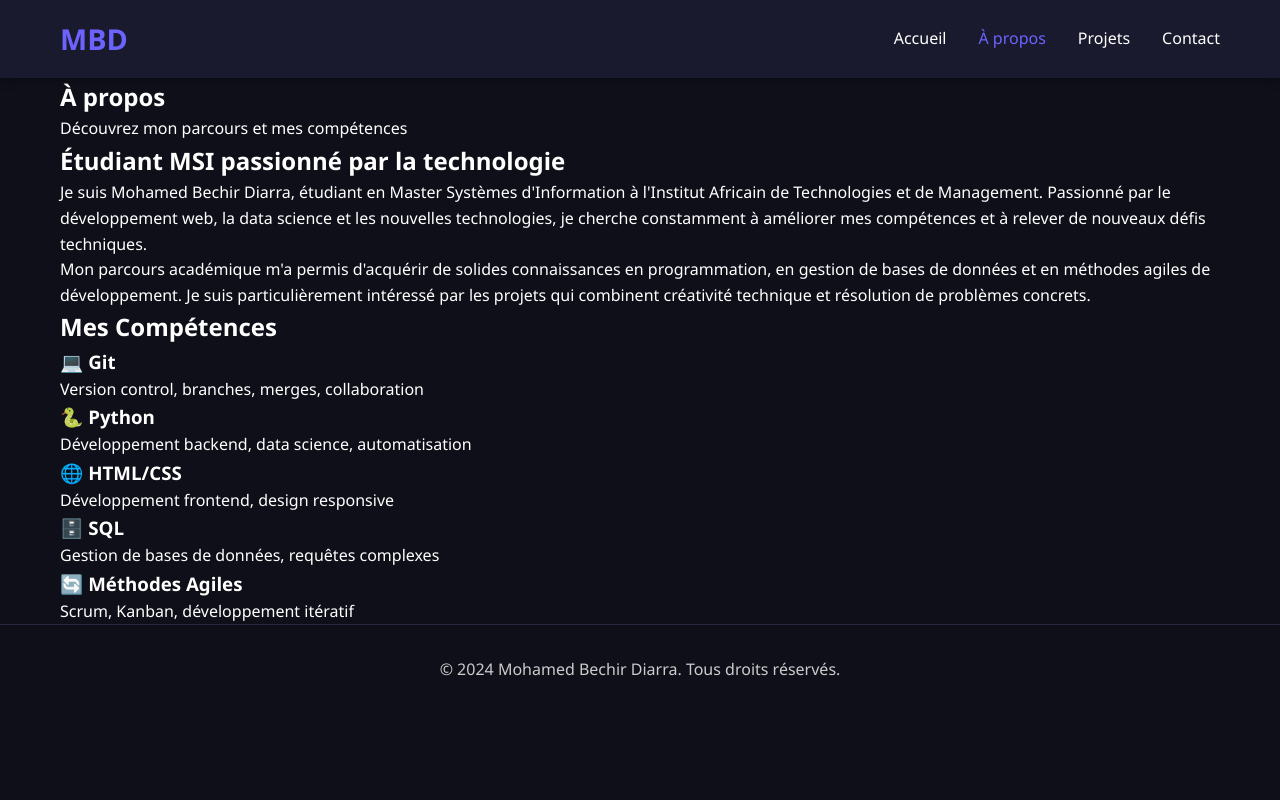
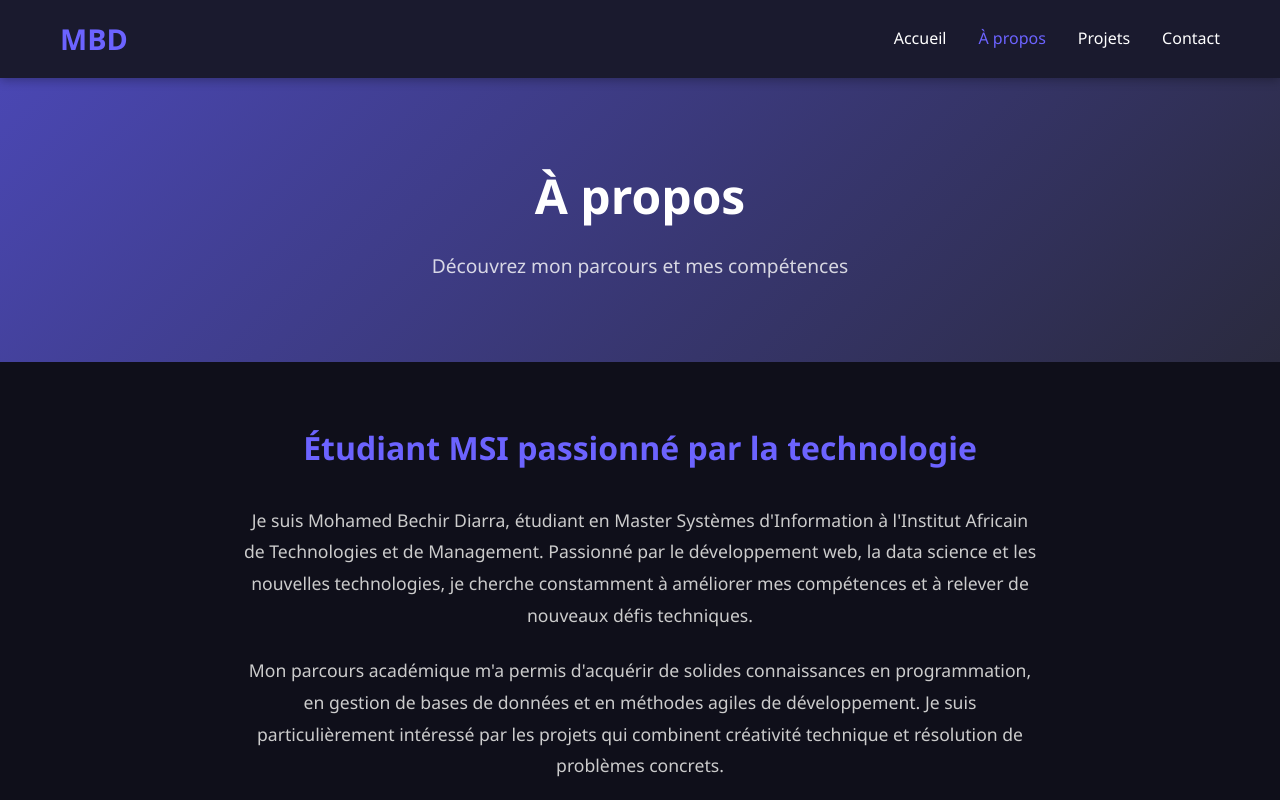
Before and after one commit to bech-code/Examengit, a plain HTML site: page about.html in a window 1280 px wide. Shown: the top 800 px of the page. Drawn offline with Linux system fonts and the light colour scheme.

Commit message:
Consigne2 - Mise à jour style.css avec styles page A propos

```diff
--- a/style.css
+++ b/style.css
@@ -160,6 +160,95 @@ body {
     border-top: 1px solid #2a2a3e;
 }
 
+/* Page Header */
+.page-header {
+    background: linear-gradient(135deg, #4a47b3 0%, #2a2a3e 100%);
+    padding: 80px 0;
+    text-align: center;
+    color: #ffffff;
+}
+
+.page-header h1 {
+    font-size: 3rem;
+    margin-bottom: 1rem;
+    font-weight: 700;
+}
+
+.page-header p {
+    font-size: 1.2rem;
+    opacity: 0.8;
+}
+
+/* About Content */
+.about-content {
+    padding: 60px 0;
+    background-color: #0f0f1a;
+}
+
+.about-text {
+    max-width: 800px;
+    margin: 0 auto 4rem;
+    text-align: center;
+}
+
+.about-text h2 {
+    color: #6c63ff;
+    font-size: 2rem;
+    margin-bottom: 2rem;
+}
+
+.about-text p {
+    color: #cccccc;
+    font-size: 1.1rem;
+    line-height: 1.8;
+    margin-bottom: 1.5rem;
+}
+
+/* Skills Section */
+.skills-section {
+    text-align: center;
+}
+
+.skills-section h2 {
+    color: #6c63ff;
+    font-size: 2rem;
+    margin-bottom: 3rem;
+}
+
+.skills-grid {
+    display: grid;
+    grid-template-columns: repeat(auto-fit, minmax(250px, 1fr));
+    gap: 2rem;
+    max-width: 1000px;
+    margin: 0 auto;
+}
+
+.skill-item {
+    background-color: #2a2a3e;
+    border-radius: 15px;
+    padding: 2rem;
+    text-align: center;
+    transition: transform 0.3s ease, box-shadow 0.3s ease;
+    border: 1px solid #3a3a4e;
+}
+
+.skill-item:hover {
+    transform: translateY(-5px);
+    box-shadow: 0 10px 25px rgba(108, 99, 255, 0.2);
+}
+
+.skill-item h3 {
+    color: #6c63ff;
+    font-size: 1.5rem;
+    margin-bottom: 1rem;
+}
+
+.skill-item p {
+    color: #cccccc;
+    font-size: 1rem;
+    line-height: 1.5;
+}
+
 /* Responsive Design */
 @media (max-width: 768px) {
     .nav-container {
@@ -182,4 +271,12 @@ body {
     .cards-grid {
         grid-template-columns: 1fr;
     }
+
+    .page-header h1 {
+        font-size: 2.5rem;
+    }
+
+    .skills-grid {
+        grid-template-columns: 1fr;
+    }
 }
```
